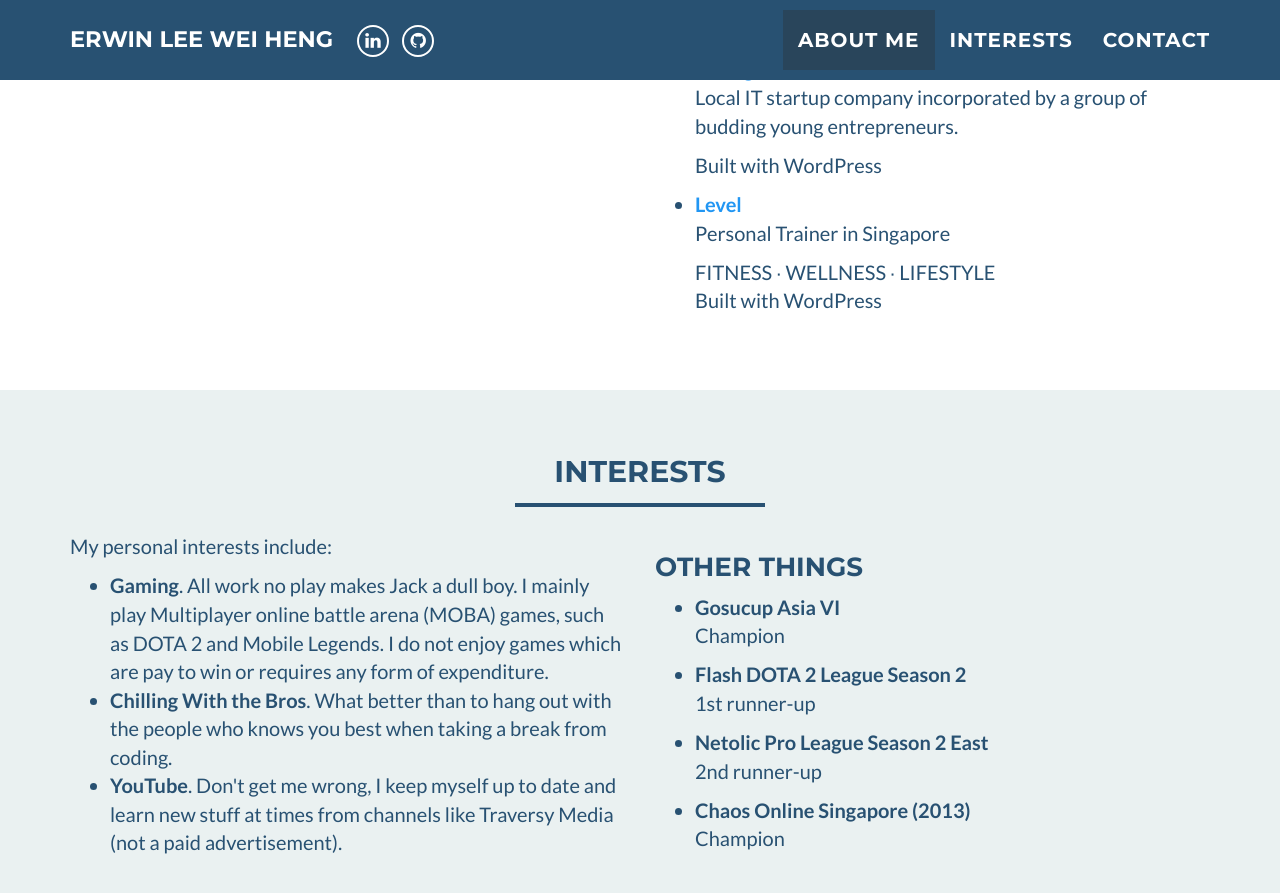
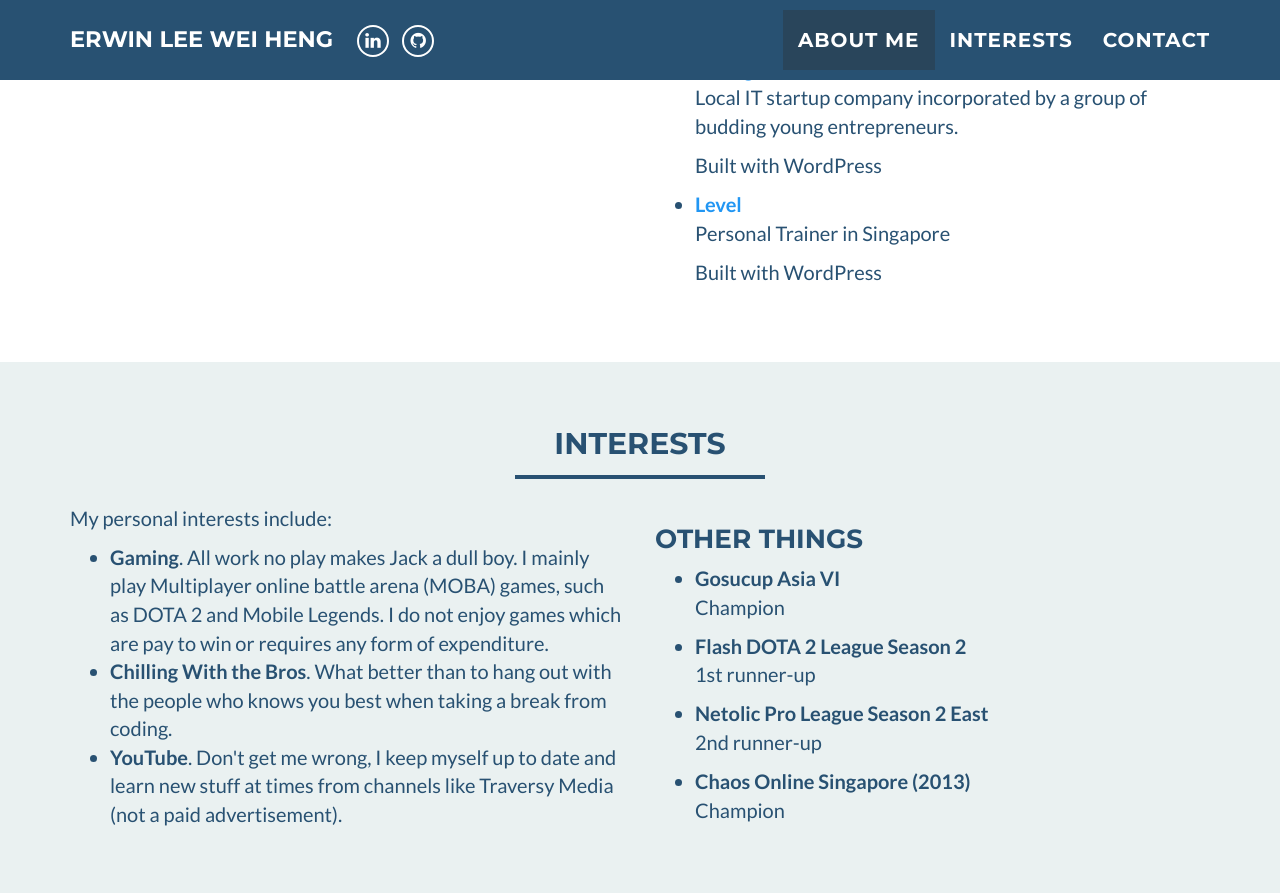
Before and after one commit to 1ung/grad-portfolio, a Jekyll site: the page built from index.html, in a window 1280 px wide and 900 px high, scrolled down 1291 px. Shown: the top 893 px of the window. Built offline with Jekyll 4.4.1, drawn with Linux system fonts in a browser that asks for light colours.

Commit message:
removed level slogan

```diff
--- a/_includes/about_me.html
+++ b/_includes/about_me.html
@@ -65,7 +65,6 @@
               <p>
                 Personal Trainer in Singapore
               </p>
-              <span>FITNESS ∙ WELLNESS ∙ LIFESTYLE</span>
               <p>Built with WordPress</p>
           </li>
 		    </ul>
```
